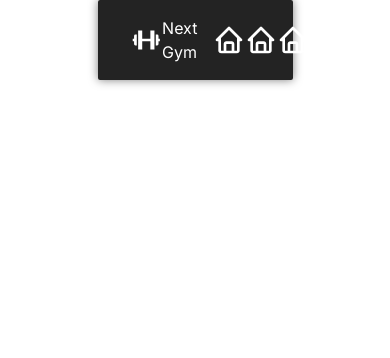
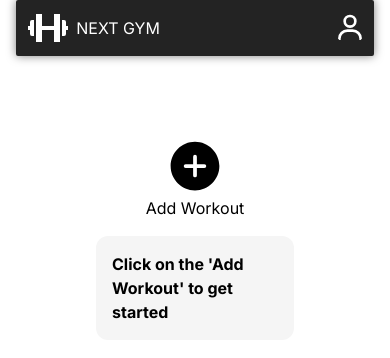
Before and after one commit to 99ru/gym-app, a Next.js app: page / in a window 390 px wide. Shown: the top 358 px of the page. Built offline with nearby package versions, Linux system fonts and the light colour scheme.

Commit message:
testing using context

```diff
--- /dev/null
+++ b/app/WorkoutContext.tsx
@@ -0,0 +1,26 @@
+import { createContext, useState, useEffect, useContext } from "react";
+
+const WorkoutContext = createContext<any[]>([]);
+
+export const WorkoutProvider = ({ children }: any) => {
+  const [workouts, setWorkouts] = useState<any[]>([]);
+
+  useEffect(() => {
+    fetch("https://run.mocky.io/v3/0a8a7068-2165-4c9a-96aa-6992b4148a52")
+      .then((response) => response.json())
+      .then((data) => {
+        if (Array.isArray(data.workouts)) {
+          setWorkouts(data.workouts);
+        } else {
+          console.error("Invalid data format:", data);
+        }
+      })
+      .catch((error) => console.error(error));
+  }, []);
+
+  return (
+    <WorkoutContext.Provider value={workouts}>{children}</WorkoutContext.Provider>
+  );
+};
+
+export const useWorkouts = () => useContext(WorkoutContext);
--- a/app/components/Nav.tsx
+++ b/app/components/Nav.tsx
@@ -1,23 +1,21 @@
-
-import { BiUser, BiHome, BiDumbbell } from "react-icons/bi";
+import React from 'react';
+import { BiDumbbell, BiUser, BiHome , BiMenu } from 'react-icons/bi';
 
 export function Nav() {
   return (
-    <nav className="w-1/2 mx-auto rounded-sm h-20 p-2">
-      <ul className="flex justify-between h-full p-6">
+    <nav className="w-11/12 md:w-1/2 mx-auto rounded-sm h-14 p-2">
+      <ul className="flex justify-between h-full md:p-6">
         <li className="flex items-center">
-          <BiDumbbell className=" inline-flex items-center justify-center w-12 h-12 text-white"/>
-          <h1 className="text-white inline-flex">Next Gym</h1>
+          <BiDumbbell className="inline-flex items-center justify-center w-12 h-12 text-white" />
+          <h1 className="text-white inline-flex p-1">NEXT GYM</h1>
         </li>
-        <li className="flex items-center">
-          <BiHome className="text-white h-8 w-8 rounded-full object-cover" />
-          <BiHome className="text-white h-8 w-8 rounded-full object-cover" />
-          <BiHome className="text-white h-8 w-8 rounded-full object-cover" />
-          {/* Add more icons here */}
+        <li className="hidden md:flex items-center">
+          {/* icons in middle */}
         </li>
         <li className="flex items-center">
           <BiUser className="text-white h-8 w-8 rounded-full object-cover" />
         </li>
+
       </ul>
     </nav>
   );
--- /dev/null
+++ b/app/components/planner/AddWorkout.tsx
@@ -0,0 +1,37 @@
+'use client';
+import React, { useState } from 'react';
+import { IoAddCircle } from 'react-icons/io5';
+import BodyPartsSelect from './BodyPartsSelect';
+import { useWorkouts } from "../../WorkoutContext";
+
+export default function AddWorkout() {
+  const workouts = useWorkouts();
+  const [showBodyPartSelection, setShowBodyPartSelection] = useState(false);
+
+  const handleAddWorkoutClick = () => {
+    setShowBodyPartSelection(true);
+  };
+
+  const handleBodyPartSelection = (selectedBodyPart: string) => {
+    console.log('Selected body part:', selectedBodyPart);
+  };
+
+  return (
+    <>
+      <div className="flex flex-col items-center h-screen p-20">
+        <IoAddCircle
+          className="text-6xl text-black cursor-pointer"
+          onClick={handleAddWorkoutClick}
+        />
+        <h1 className="text-center">Add Workout</h1>
+        <div className="add-msg">
+          <h1>Click on the 'Add Workout' to get started</h1>
+        </div>
+
+        {showBodyPartSelection && (
+          <BodyPartsSelect onSelection={handleBodyPartSelection} workouts={workouts} />
+        )}
+      </div>
+    </>
+  );
+}
--- /dev/null
+++ b/app/components/planner/BodyPartsSelect.tsx
@@ -0,0 +1,104 @@
+import React, { useState } from "react";
+import { Dialog, Transition } from "@headlessui/react";
+
+interface BodyPartsSelectProps {
+  onSelection: (selectedBodyPart: string) => void;
+  workouts: any[];
+}
+
+const BodyPartsSelect: React.FC<BodyPartsSelectProps> = ({
+  onSelection,
+  workouts,
+}) => {
+  const bodyParts = [
+    "Shoulders",
+    "Biceps",
+    "Legs",
+    "Back",
+    "Forearms",
+    // Add more body parts as needed
+  ];
+
+  const [selectedBodyPart, setSelectedBodyPart] = useState("");
+  const handleBodyPartClick = (bodyPart: string) => {
+    setSelectedBodyPart(bodyPart);
+    onSelection(bodyPart);
+  };
+
+  return (
+    <div className="flex justify-center flex-wrap">
+      {bodyParts.map((bodyPart) => (
+        <div key={bodyPart} onClick={() => handleBodyPartClick(bodyPart)}>
+          <button className="text-sm md:text-base shadow-lg m-1.5 h-10 px-5 sm:m-2 text-indigo-100 transition-colors duration-150 bg-indigo-700 rounded-full focus:shadow-outline hover:bg-indigo-800">
+            {bodyPart}
+          </button>
+        </div>
+      ))}
+
+      <Transition.Root show={selectedBodyPart !== ""} as={React.Fragment}>
+        <Dialog
+          as="div"
+          className="fixed inset-0 z-50 overflow-y-auto"
+          onClose={() => setSelectedBodyPart("")}
+        >
+          <div className="flex items-center justify-center min-h-screen px-4 text-center">
+            <Transition.Child
+              as={React.Fragment}
+              enter="ease-out duration-300"
+              enterFrom="opacity-0"
+              enterTo="opacity-100"
+              leave="ease-in duration-200"
+              leaveFrom="opacity-100"
+              leaveTo="opacity-0"
+            >
+              <Dialog.Overlay className="fixed inset-0 bg-black opacity-30" />
+            </Transition.Child>
+
+            <Transition.Child
+              as={React.Fragment}
+              enter="ease-out duration-300"
+              enterFrom="opacity-0 scale-95"
+              enterTo="opacity-100 scale-100"
+              leave="ease-in duration-200"
+              leaveFrom="opacity-100 scale-100"
+              leaveTo="opacity-0 scale-95"
+            >
+              <div className="inline-block w-full max-w-md p-6 my-8 overflow-hidden text-left align-middle transition-all transform bg-white dark:bg-gray-800 shadow-xl rounded">
+                <Dialog.Title
+                  as="h3"
+                  className="text-lg font-medium leading-6 text-gray-900 dark:text-white"
+                >
+                  Workouts for {selectedBodyPart}
+                  <button onClick={() => setSelectedBodyPart("")}>Close</button>
+                </Dialog.Title>
+                <div className="mt-4 max-h-80 overflow-y-auto">
+                  {workouts.map((workout) => {
+                    console.log("Workout:", workout);
+                    if (workout.muscle === selectedBodyPart) {
+                      return (
+                        <div key={workout.id}>
+                          <h1>{workout.name}</h1>
+                          <p>{workout.description}</p>
+                          <img
+                            src={workout.image}
+                            alt={workout.name}
+                            width={200}
+                            height={200}
+                          />
+                          {/* Add other workout details */}
+                        </div>
+                      );
+                    }
+                    return null;
+                  })}
+                </div>
+              </div>
+            </Transition.Child>
+          </div>
+        </Dialog>
+      </Transition.Root>
+    </div>
+  );
+};
+
+export default BodyPartsSelect;
--- a/app/globals.css
+++ b/app/globals.css
@@ -6,7 +6,13 @@ nav {
 background-color: rgba(0, 0, 0, 0.862);
 box-shadow: 0 0 10px rgba(0, 0, 0, 0.5);
 }
-
 nav li {
   cursor: pointer;
 }
+.add-msg{
+  background-color: whitesmoke;
+  padding: 1rem;
+  margin: 1rem;
+  border-radius: 12px;
+  font-weight: bold;
+}
--- a/app/layout.tsx
+++ b/app/layout.tsx
@@ -5,7 +5,7 @@ import { Nav } from './components/Nav'
 const inter = Inter({ subsets: ['latin'] })
 
 export const metadata = {
-  title: 'Create Next App',
+  title: 'Next Gym',
   description: 'Generated by create next app',
 }
 
--- a/app/page.tsx
+++ b/app/page.tsx
@@ -1,8 +1,10 @@
 import Image from 'next/image'
+import AddWorkout from './components/planner/AddWorkout'
 
 export default function Home() {
   return (
     <>
+    <AddWorkout />
     </>
   )
 }
--- /dev/null
+++ b/app/profile/page.tsx
@@ -0,0 +1,8 @@
+export default function profile() {
+
+  return (
+    <>
+    <h1>This is my profile page</h1>
+    </>
+  )
+}
--- a/next.config.js
+++ b/next.config.js
@@ -2,3 +2,8 @@
 const nextConfig = {}
 
 module.exports = nextConfig
+module.exports = {
+  images: {
+    domains: ['i.ibb.co'],
+  },
+};
--- a/package.json
+++ b/package.json
@@ -9,6 +9,7 @@
     "lint": "next lint"
   },
   "dependencies": {
+    "@headlessui/react": "^1.7.15",
     "@types/node": "20.3.1",
     "@types/react": "18.2.12",
     "@types/react-dom": "18.2.5",
```
Also changed, not shown: 1 other file (tests, documents, lock files or other folders).
